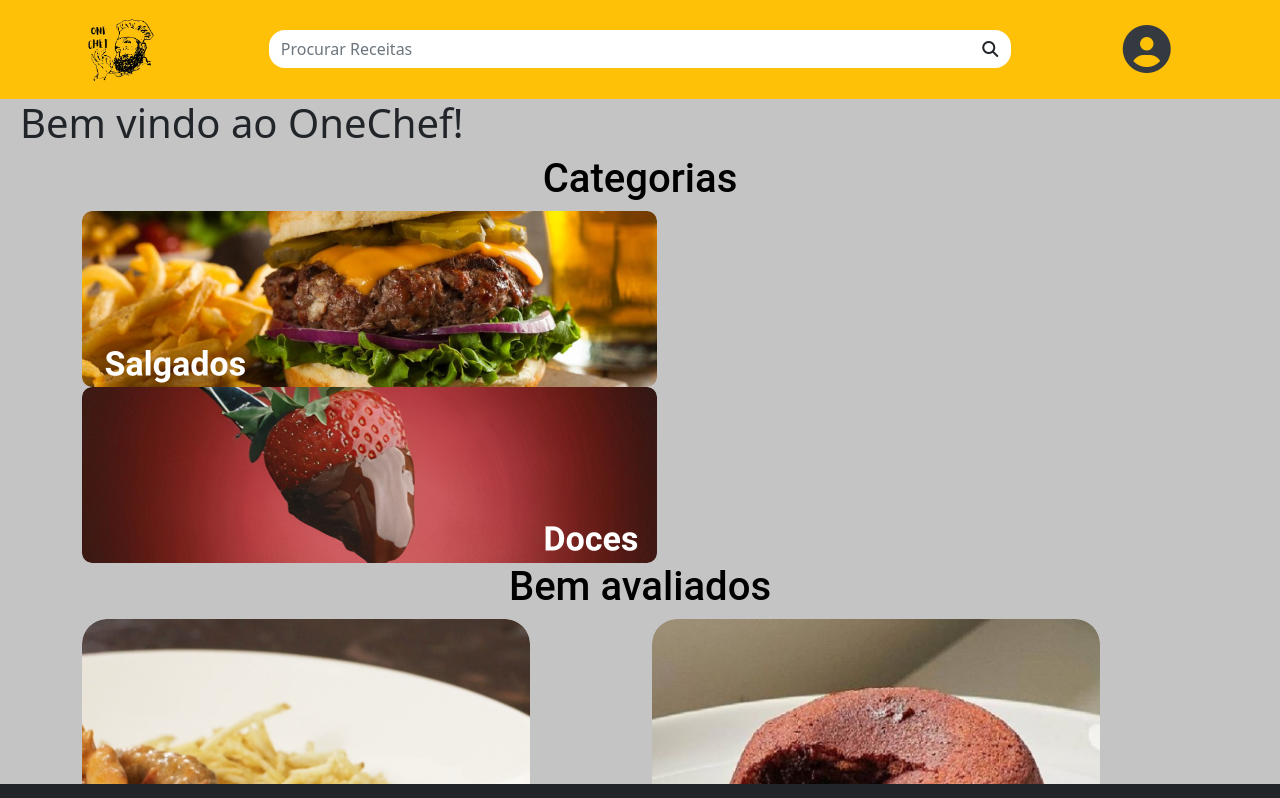
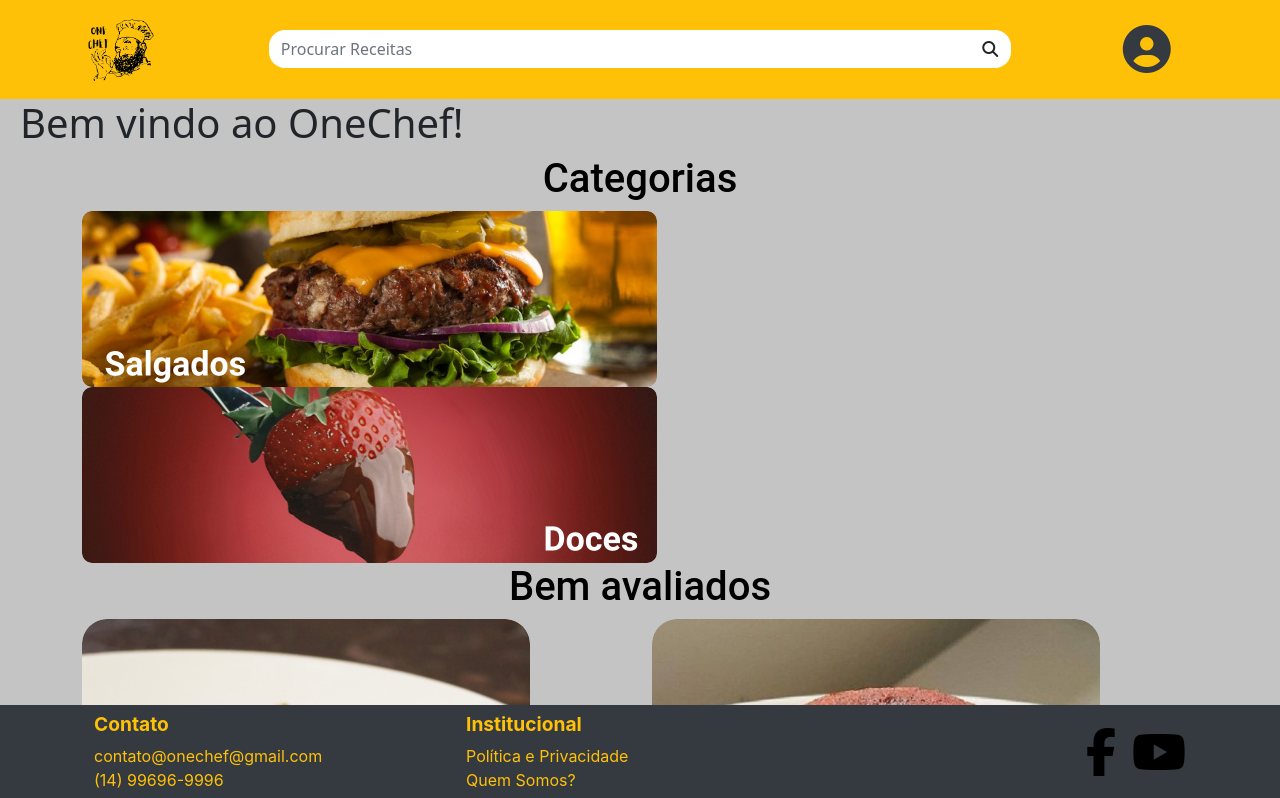
Before and after one commit to Atividades-em-grupo/OneChef, an Angular app: page / in a window 1280 px wide. Shown: the top 798 px of the page. Built offline with nearby package versions, Linux system fonts and the light colour scheme.

Commit message:
Edição do rodapé

```diff
--- a/src/app/rodape/rodape.component.css
+++ b/src/app/rodape/rodape.component.css
@@ -0,0 +1,34 @@
+.bg-onechef02 {
+    background-color: #343a40;
+}
+
+.rodape {
+    color: #FFC107;
+    font-family: -apple-system, BlinkMacSystemFont, 'Segoe UI', Roboto, Oxygen, Ubuntu, Cantarell, 'Open Sans', 'Helvetica Neue', sans-serif;
+}
+
+.rodape h1 {
+    font-size: 1.2rem;
+    font-weight: bold;
+}
+
+.rodape p {
+    font-size: 1rem;
+    margin: 0;
+}
+
+.col {
+    padding: 1rem;
+}
+
+.social-media {
+    justify-content: right;
+    align-items: center ;
+    display: flex;
+}
+
+.rodape i {
+    font-size: 3rem;
+    color: #000;
+    margin-left: 1rem;
+}
--- a/src/app/rodape/rodape.component.html
+++ b/src/app/rodape/rodape.component.html
@@ -1,3 +1,24 @@
-<nav class="navbar navbar-dark bg-dark fixed-bottom">
+<nav class="navbar navbar-dark bg-onechef02 fixed-bottom rodape">
+    <div class="container">
+        <div class="container">
+            <div class="row">
+                <div class="col-md">
+                    <h1>Contato</h1>
+                    <p>contato@onechef@gmail.com</p>
+                    <p>(14) 99696-9996</p>
+                </div>
 
+                <div class="col-md">
+                    <h1>Institucional</h1>
+                    <p>Política e Privacidade</p>
+                    <p>Quem Somos?</p>
+                </div>
+
+                <div class="col-md social-media">
+                    <a href=""><i class="fab fa-facebook-f"></i></a>
+                    <a href=""><i class="fab fa-youtube"></i></a>
+                </div>
+            </div>
+        </div>
+    </div>
 </nav>
```
